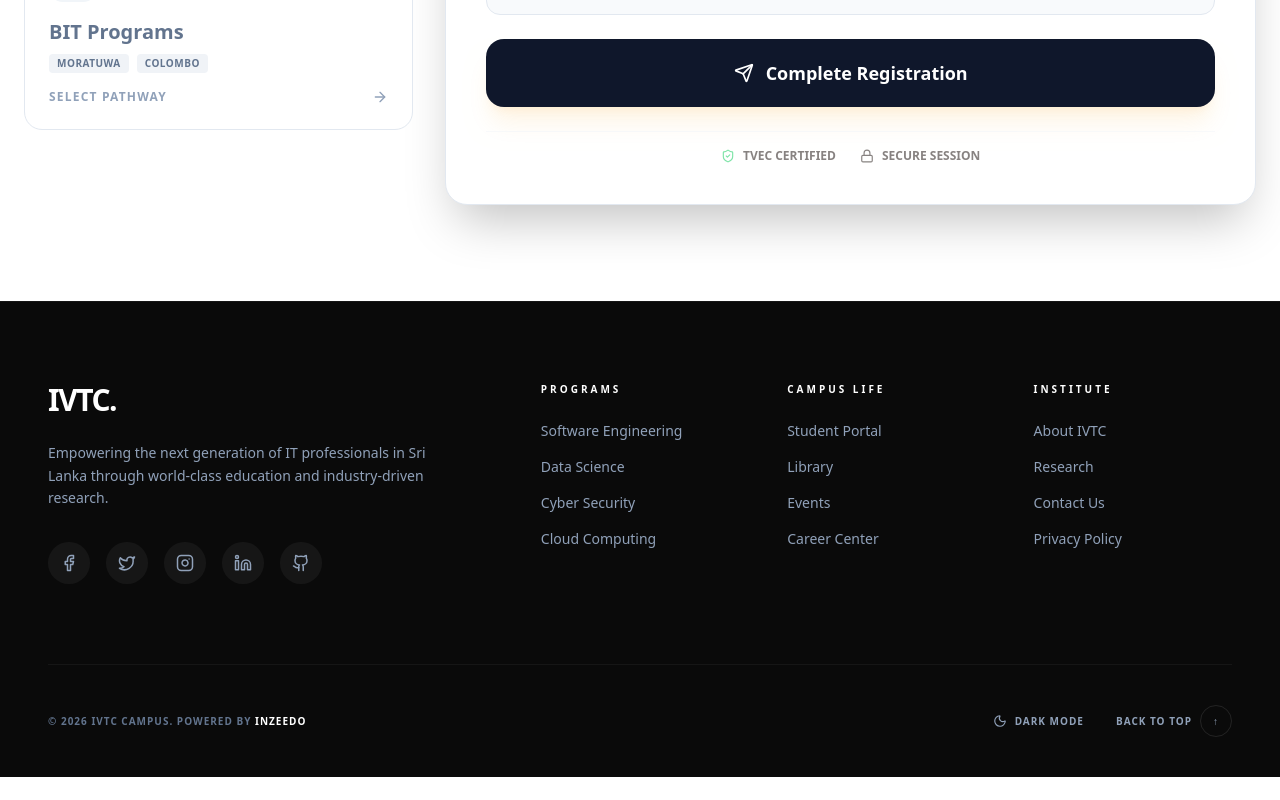
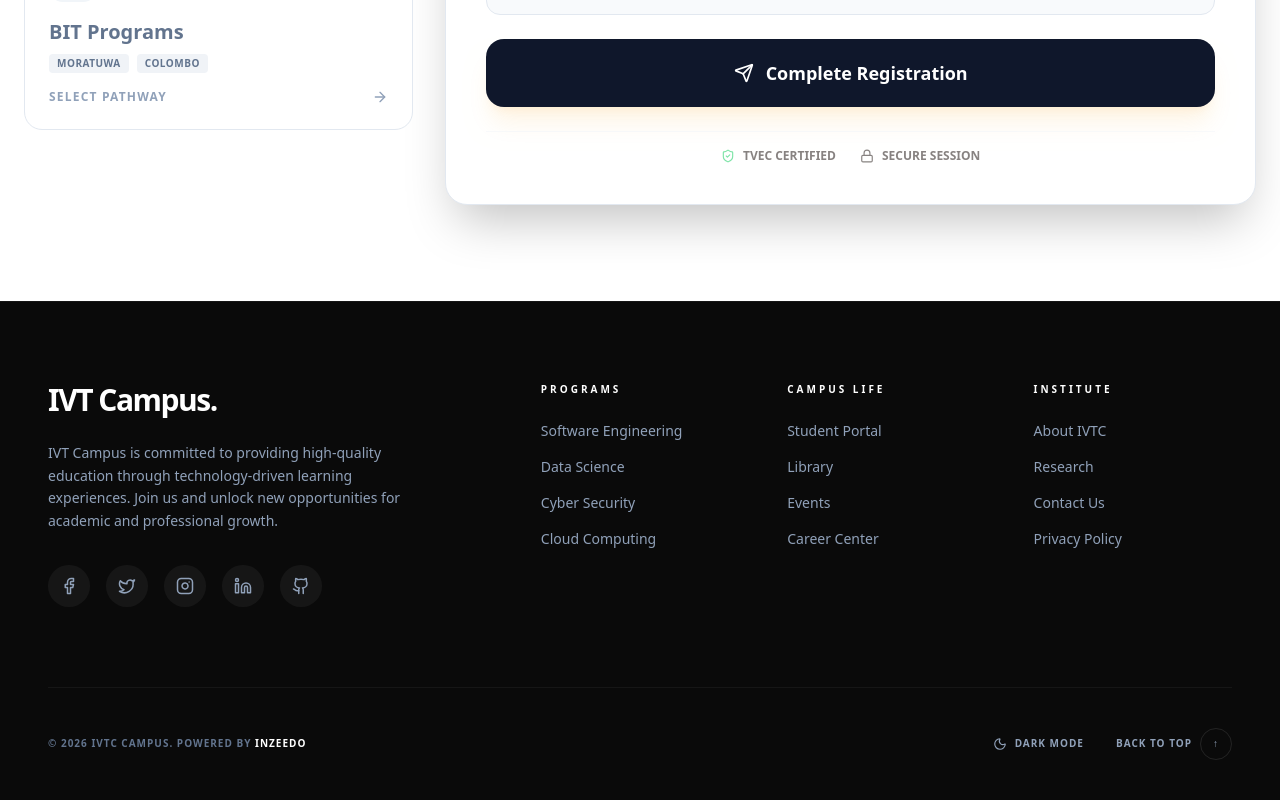
Before and after one commit to Sharjun-Hussain/ivtc-landing-page, a Next.js app: page / in a window 1280 px wide. Shown: the part 3114-3914 px from the top of the page. Before the commit the page ends 3891 px from the top, so only its background shows below. Built offline with nearby package versions, Linux system fonts and the light colour scheme.

Commit message:
modify:change the footer contets

```diff
--- a/app/sections/Footer.jsx
+++ b/app/sections/Footer.jsx
@@ -51,11 +51,10 @@ const Footer = () => {
           {/* Brand Section */}
           <div className="lg:col-span-2">
             <div className="text-3xl font-black tracking-tighter mb-6">
-              IVTC<span className="text-white">.</span>
+              IVT Campus<span className="text-white">.</span>
             </div>
             <p className="text-slate-400 text-sm leading-relaxed max-w-sm mb-8">
-              Empowering the next generation of IT professionals in Sri Lanka
-              through world-class education and industry-driven research.
+ IVT Campus is committed to providing high-quality education through technology-driven learning experiences. Join us and unlock new opportunities for academic and professional growth.
             </p>
             <div className="flex gap-4">
               {[Facebook, Twitter, Instagram, Linkedin, Github].map(
```
